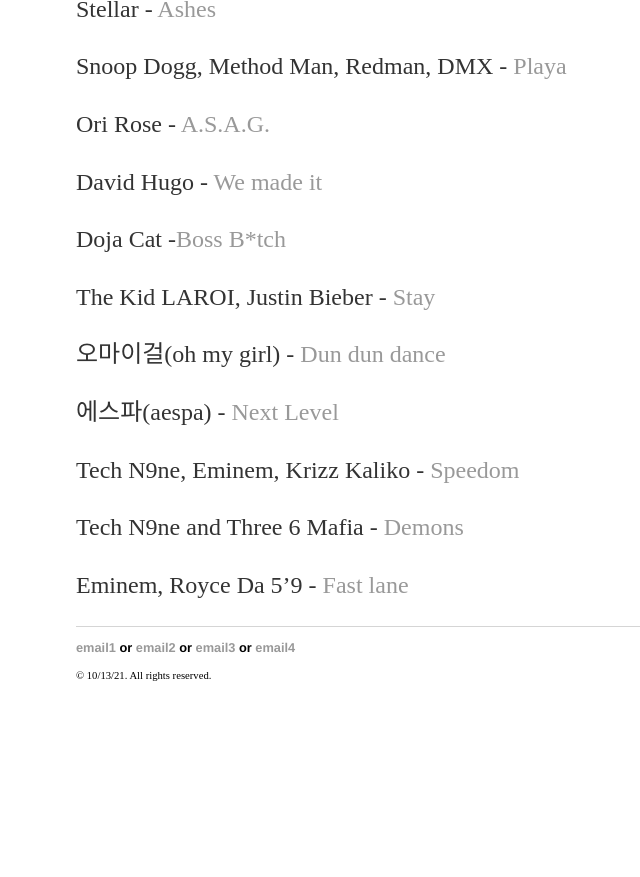
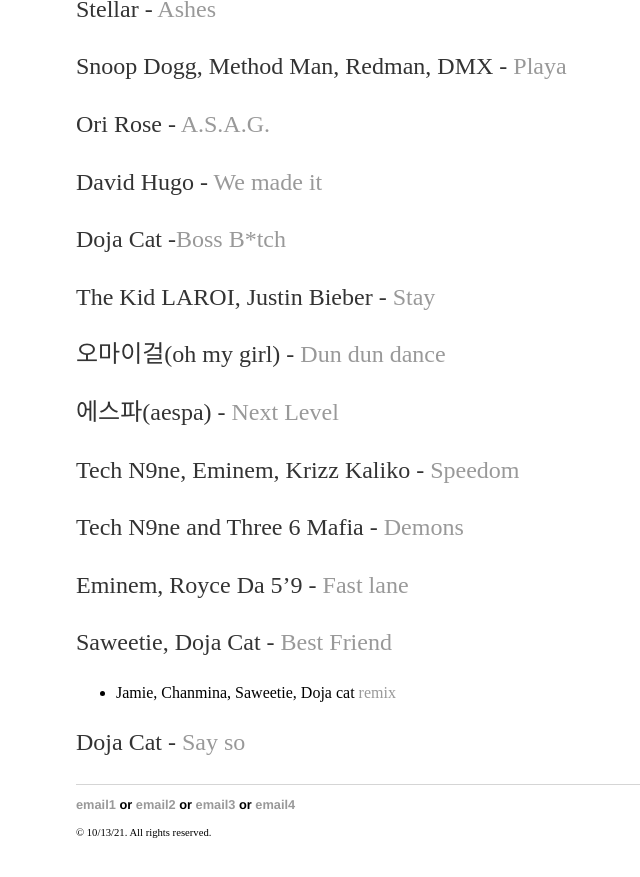
Before and after one commit to yjkweon24/yjkweon24.github.io, a Jekyll site: the page built from _posts/2018-10-23-songs-that-i-love.md, in a window 1280 px wide and 900 px high, scrolled down 16665 px. Shown: the top 877 px of the window, without its empty margins (116-756 px from the left). Built offline with Jekyll 4.4.1, drawn with Linux system fonts in a browser that asks for light colours; before the commit the page ends 17408 px from its top, so only the background shows below that.

Commit message:
Update 2018-10-23-songs-that-i-love.md

```diff
--- a/_posts/2018-10-23-songs-that-i-love.md
+++ b/_posts/2018-10-23-songs-that-i-love.md
@@ -590,3 +590,8 @@
 Tech N9ne and Three 6 Mafia - [Demons](https://www.youtube.com/watch?v=5gGezuzyu_c)
 
 Eminem, Royce Da 5'9 - [Fast lane](https://www.youtube.com/watch?v=rJOsjP33nF4)
+
+Saweetie, Doja Cat - [Best Friend](https://www.youtube.com/watch?v=_xJUCsyMQes&ab_channel=OfficialSaweetie)
+* Jamie, Chanmina, Saweetie, Doja cat [remix](https://www.youtube.com/watch?v=mQvhn_LvxA0&ab_channel=%EC%9B%8C%EB%84%88%EB%AE%A4%EC%A7%81%EC%BD%94%EB%A6%AC%EC%95%84%28WarnerMusicKorea%29)
+
+Doja Cat - [Say so](https://www.youtube.com/watch?v=pok8H_KF1FA&ab_channel=dojacatVEVO)
```
